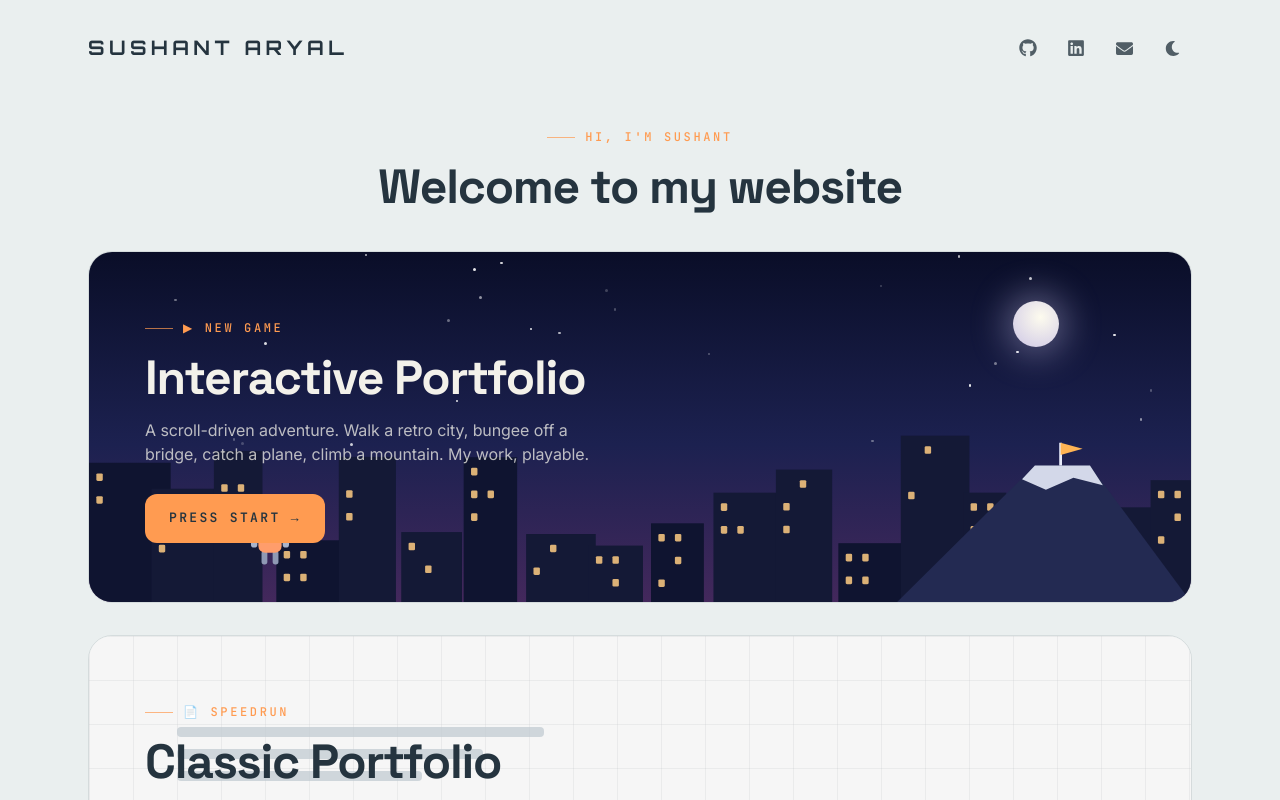
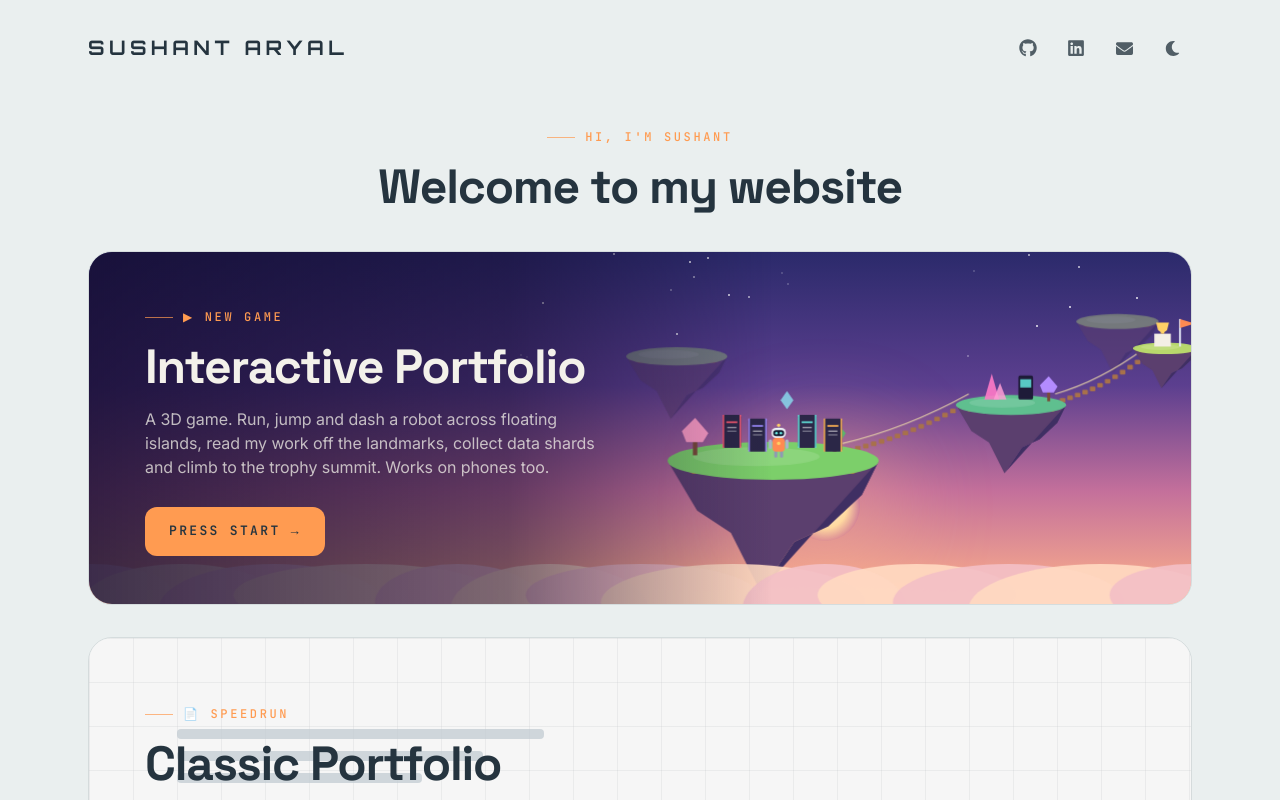
Before and after one commit to aryalsushant/alt-portfolio, a React (Create React App) app: page / in a window 1280 px wide. Shown: the top 800 px of the page. Built offline with nearby package versions, Linux system fonts and the light colour scheme.

Commit message:
feat(home): interactive portfolio banner matches the 3D game
New sunset floating-island artwork (robot, career boards, arcade,
trophy summit, rope bridges, cloud sea) and updated blurb. Only the
interactive banner changes; the rest of the home page is untouched.

```diff
--- a/src/pages/Home.js
+++ b/src/pages/Home.js
@@ -5,70 +5,159 @@ import useAppliedTheme from '../hooks/useAppliedTheme';
 
 // Self-contained banner art (kept out of the lazy game chunk on purpose).
 function InteractiveArt() {
-  const stars = Array.from({ length: 26 }, (_, i) => {
+  // Mirrors the 3D game: sunset sky, floating islands, rope bridges, cloud sea.
+  const stars = Array.from({ length: 22 }, (_, i) => {
     const r = n => {
       const x = Math.sin(i * 57.3 + n) * 10000;
       return x - Math.floor(x);
     };
-    return { left: r(1) * 100, top: r(2) * 55, d: r(3) * 3 };
+    return { left: 30 + r(1) * 70, top: r(2) * 30, d: r(3) * 3 };
   });
+
+  // low-poly floating island: grass cap + jagged rock underside
+  const island = (cx, cy, w, grass, key) => {
+    const h = w * 0.62;
+    const rock = `M${cx - w / 2} ${cy}
+      L${cx - w * 0.36} ${cy + h * 0.38} L${cx - w * 0.2} ${cy + h * 0.55}
+      L${cx - w * 0.06} ${cy + h} L${cx + w * 0.1} ${cy + h * 0.62}
+      L${cx + w * 0.26} ${cy + h * 0.5} L${cx + w * 0.42} ${cy + h * 0.26} L${cx + w / 2} ${cy} Z`;
+    return (
+      <g key={key}>
+        <path d={rock} fill="#5b3f6e" />
+        <path d={`M${cx - w * 0.06} ${cy + h} L${cx + w * 0.1} ${cy + h * 0.62} L${cx + w * 0.26} ${cy + h * 0.5} L${cx + w * 0.42} ${cy + h * 0.26} L${cx + w / 2} ${cy} Z`} fill="#3f2f63" />
+        <path d={`M${cx - w / 2} ${cy} L${cx - w * 0.38} ${cy + h * 0.1} L${cx + w * 0.38} ${cy + h * 0.1} L${cx + w / 2} ${cy} Z`} fill="#b0703f" />
+        <ellipse cx={cx} cy={cy} rx={w / 2} ry={w * 0.09} fill={grass} />
+        <ellipse cx={cx - w * 0.08} cy={cy - w * 0.02} rx={w * 0.3} ry={w * 0.045} fill="#fff" opacity=".12" />
+      </g>
+    );
+  };
+
+  const tree = (x, y, s, c, key) => (
+    <g key={key}>
+      <rect x={x - 2 * s} y={y - 16 * s} width={4 * s} height={16 * s} fill="#7a4b38" />
+      <polygon points={`${x},${y - 34 * s} ${x + 12 * s},${y - 20 * s} ${x + 7 * s},${y - 12 * s} ${x - 8 * s},${y - 12 * s} ${x - 12 * s},${y - 22 * s}`} fill={c} />
+    </g>
+  );
+
+  const bridge = (x1, y1, x2, y2, key) => {
+    const n = Math.max(6, Math.round(Math.hypot(x2 - x1, y2 - y1) / 9));
+    return (
+      <g key={key}>
+        {Array.from({ length: n + 1 }, (_, i) => {
+          const t = i / n;
+          const x = x1 + (x2 - x1) * t;
+          const y = y1 + (y2 - y1) * t + Math.sin(t * Math.PI) * 6;
+          return <rect key={i} x={x - 3} y={y - 2} width={6} height={5} rx={1} fill="#a8714a" />;
+        })}
+        <path d={`M${x1} ${y1 - 9} Q${(x1 + x2) / 2} ${(y1 + y2) / 2 + 2} ${x2} ${y2 - 9}`} stroke="#e8d3a8" strokeWidth="1.2" fill="none" opacity=".9" />
+      </g>
+    );
+  };
+
   return (
     <div className="absolute inset-0 overflow-hidden pointer-events-none"
-      style={{ background: 'linear-gradient(180deg, #0a0e28 0%, #1c2150 55%, #43285c 100%)' }}>
+      style={{ background: 'linear-gradient(180deg, #2b2a6b 0%, #5c3f8f 38%, #c4709b 68%, #ffb38a 100%)' }}>
+      <style>{`
+        @keyframes home-float { 0%,100% { transform: translateY(0) } 50% { transform: translateY(-7px) } }
+        @keyframes home-float-2 { 0%,100% { transform: translateY(0) } 50% { transform: translateY(6px) } }
+        @keyframes home-drift { from { transform: translateX(0) } to { transform: translateX(-60px) } }
+        @keyframes home-glint { 0%,100% { opacity: .55 } 50% { opacity: 1 } }
+      `}</style>
       {stars.map((s, i) => (
         <span key={i} className="absolute rounded-full bg-white"
           style={{
-            left: `${s.left}%`, top: `${s.top}%`, width: 2.5, height: 2.5,
+            left: `${s.left}%`, top: `${s.top}%`, width: 2, height: 2,
             animation: `home-twinkle 3s ease-in-out ${s.d}s infinite`,
           }} />
       ))}
-      {/* moon */}
+      {/* low sun with glow */}
       <div className="absolute rounded-full"
         style={{
-          right: '12%', top: '14%', width: 46, height: 46,
-          background: 'radial-gradient(circle at 60% 35%, #fdfbee, #cdc6e6)',
-          boxShadow: '0 0 34px 8px rgba(220,214,255,.35)',
+          right: '30%', bottom: '18%', width: 70, height: 70,
+          background: 'radial-gradient(circle, #fff6dc 0%, #ffd9a0 45%, rgba(255,190,140,0) 72%)',
+          boxShadow: '0 0 90px 40px rgba(255,190,140,.35)',
         }} />
-      {/* skyline */}
-      <svg className="absolute bottom-0 left-0 w-full" style={{ height: '52%' }}
-        viewBox="0 0 1200 240" preserveAspectRatio="none">
-        {Array.from({ length: 18 }, (_, i) => {
-          const r = n => { const x = Math.sin(i * 91.7 + n) * 10000; return x - Math.floor(x); };
-          const w = 46 + r(4) * 44, h = 70 + r(5) * 150, x = i * 68;
-          return (
+
+      <svg className="absolute inset-0 w-full h-full" viewBox="0 0 1200 420" preserveAspectRatio="xMaxYMid slice">
+        {/* far islands */}
+        <g opacity=".55" style={{ animation: 'home-float-2 7s ease-in-out infinite' }}>
+          {island(640, 130, 110, '#8fb07a', 'f1')}
+          {island(1120, 92, 90, '#9bb07a', 'f2')}
+        </g>
+
+        {/* bridges */}
+        {bridge(820, 236, 958, 182, 'b1')}
+        {bridge(1052, 182, 1150, 132, 'b2')}
+
+        {/* main island: robot + career boards */}
+        <g style={{ animation: 'home-float 6s ease-in-out infinite' }}>
+          {island(745, 246, 230, '#7ccf6a', 'main')}
+          {tree(660, 240, 1.2, '#ff9ec7', 't1')}
+          {tree(812, 236, 1, '#58b86b', 't2')}
+          {/* boards */}
+          {[['#ff5d73', 690], ['#9d8cff', 718], ['#63e7de', 772], ['#ffb454', 800]].map(([c, x], i) => (
             <g key={i}>
-              <rect x={x} y={240 - h} width={w} height={h} fill={i % 3 ? '#141936' : '#0f1430'} />
-              {Array.from({ length: 5 }, (_, j) => (
-                r(j + 8) > 0.4 && (
-                  <rect key={j} x={x + 8 + (j % 2) * 18} y={240 - h + 14 + Math.floor(j / 2) * 30}
-                    width={7} height={10} rx={1.5} fill="rgba(255,205,130,.85)" />
-                )
-              ))}
+              <rect x={x} y={196 + (i % 2) * 4} width={20} height={36} rx={2.5} fill="#2b2747" />
+              <rect x={x} y={196 + (i % 2) * 4} width={1.6} height={36} fill={c} />
+              <rect x={x + 18.4} y={196 + (i % 2) * 4} width={1.6} height={36} fill={c} />
+              <rect x={x + 4} y={203 + (i % 2) * 4} width={12} height={2} fill={c} opacity=".9" />
+              <rect x={x + 5} y={209 + (i % 2) * 4} width={10} height={1.5} fill="#fff" opacity=".55" />
+              <rect x={x + 5} y={213 + (i % 2) * 4} width={10} height={1.5} fill="#fff" opacity=".35" />
             </g>
-          );
-        })}
-        {/* mountain + flag */}
-        <path d="M880 240 L1030 60 L1090 60 L1200 240 Z" fill="#232a52" />
-        <path d="M1030 60 L1090 60 L1104 86 L1072 76 L1042 92 L1016 78 Z" fill="#e7ebfa" opacity=".9" />
-        <line x1="1058" y1="60" x2="1058" y2="30" stroke="#e7ebfa" strokeWidth="3" />
-        <path d="M1058 30 L1082 38 L1058 46 Z" fill="#ffb454" />
+          ))}
+          {/* robot */}
+          <g transform="translate(736 206) scale(.3)">
+            <line x1="50" y1="16" x2="50" y2="5" stroke="#8f99b4" strokeWidth="4" />
+            <circle cx="50" cy="4" r="6" fill="#ffd166" />
+            <rect x="14" y="56" width="12" height="34" rx="6" fill="#aab4cc" />
+            <rect x="74" y="56" width="12" height="34" rx="6" fill="#aab4cc" />
+            <rect x="34" y="96" width="11" height="26" rx="5" fill="#8f99b4" />
+            <rect x="55" y="96" width="11" height="26" rx="5" fill="#8f99b4" />
+            <rect x="28" y="50" width="44" height="50" rx="13" fill="#ff8a52" />
+            <circle cx="50" cy="70" r="6.5" fill="#ffd166" />
+            <rect x="24" y="14" width="52" height="36" rx="16" fill="#eef1f8" />
+            <rect x="30" y="22" width="40" height="22" rx="10" fill="#141a30" />
+            <circle cx="42" cy="33" r="4.6" fill="#6ff7ee" />
+            <circle cx="58" cy="33" r="4.6" fill="#6ff7ee" />
+          </g>
+          {/* data shard */}
+          <polygon points="760,170 767,180 760,190 753,180" fill="#8ff6ff" style={{ animation: 'home-glint 2s ease-in-out infinite' }} />
+        </g>
+
+        {/* mid island: arcade + crystal */}
+        <g style={{ animation: 'home-float-2 6.5s ease-in-out infinite' }}>
+          {island(1004, 184, 120, '#5fbf8f', 'mid')}
+          <polygon points="975,178 983,150 991,178" fill="#ff7ac8" opacity=".9" />
+          <polygon points="985,178 992,160 999,178" fill="#ff9fd6" opacity=".85" />
+          <rect x="1012" y="152" width="16" height="26" rx="2" fill="#1e1b38" />
+          <rect x="1014" y="156" width="12" height="9" fill="#63e7de" opacity=".85" />
+          {tree(1045, 180, 0.8, '#b48cff', 't3')}
+        </g>
+
+        {/* summit island: trophy + flag */}
+        <g style={{ animation: 'home-float 8s ease-in-out infinite' }}>
+          {island(1172, 128, 70, '#b8d86c', 'top')}
+          <rect x="1160" y="112" width="18" height="14" fill="#f4efe6" />
+          <path d="M1162 100 h14 l-2 8 q-5 5 -10 0 z" fill="#ffd166" />
+          <rect x="1167" y="107" width="4" height="5" fill="#ffd166" />
+          <line x1="1188" y1="126" x2="1188" y2="96" stroke="#e7ebfa" strokeWidth="2" />
+          <path d="M1188 96 L1204 101 L1188 106 Z" fill="#ff8a52" />
+        </g>
+
+        {/* cloud sea */}
+        <g style={{ animation: 'home-drift 18s linear infinite alternate' }}>
+          {Array.from({ length: 14 }, (_, i) => (
+            <ellipse key={i} cx={i * 100 + 20} cy={392 + (i % 3) * 8} rx={90 + (i % 4) * 18} ry={34 + (i % 3) * 8}
+              fill={i % 2 ? '#ffd9c2' : '#f3bfc6'} opacity=".92" />
+          ))}
+        </g>
       </svg>
-      {/* tiny robot */}
-      <svg className="absolute" style={{ left: '14%', bottom: '8%', width: 54, height: 74 }}
-        viewBox="0 0 100 140">
-        <line x1="50" y1="16" x2="50" y2="5" stroke="#8f99b4" strokeWidth="3" />
-        <circle cx="50" cy="4" r="4.5" fill="#ffd166" />
-        <rect x="14" y="56" width="12" height="34" rx="6" fill="#aab4cc" />
-        <rect x="74" y="56" width="12" height="34" rx="6" fill="#aab4cc" />
-        <rect x="34" y="96" width="11" height="26" rx="5" fill="#8f99b4" />
-        <rect x="55" y="96" width="11" height="26" rx="5" fill="#8f99b4" />
-        <rect x="28" y="50" width="44" height="50" rx="13" fill="#ff9d6b" />
-        <circle cx="50" cy="70" r="6.5" fill="#ffd166" />
-        <rect x="24" y="14" width="52" height="36" rx="16" fill="#e8ecf7" />
-        <rect x="30" y="22" width="40" height="22" rx="10" fill="#1c2138" />
-        <circle cx="42" cy="33" r="4.6" fill="#63e7de" />
-        <circle cx="58" cy="33" r="4.6" fill="#63e7de" />
-      </svg>
+
+      {/* keep the copy legible: left fade on desktop, full wash on phones */}
+      <div className="absolute inset-0 hidden md:block"
+        style={{ background: 'linear-gradient(90deg, rgba(20,12,48,.82) 0%, rgba(20,12,48,.55) 38%, rgba(20,12,48,0) 62%)' }} />
+      <div className="absolute inset-0 md:hidden"
+        style={{ background: 'linear-gradient(180deg, rgba(20,12,48,.55) 0%, rgba(20,12,48,.78) 45%, rgba(20,12,48,.35) 100%)' }} />
     </div>
   );
 }
@@ -171,7 +260,7 @@ export default function Home() {
           art={<InteractiveArt />}
           eyebrow="▶ New Game"
           title="Interactive Portfolio"
-          blurb="A scroll-driven adventure. Walk a retro city, bungee off a bridge, catch a plane, climb a mountain. My work, playable."
+          blurb="A 3D game. Run, jump and dash a robot across floating islands, read my work off the landmarks, collect data shards and climb to the trophy summit. Works on phones too."
           cta="Press Start →"
           to="/interactive"
         />
```
